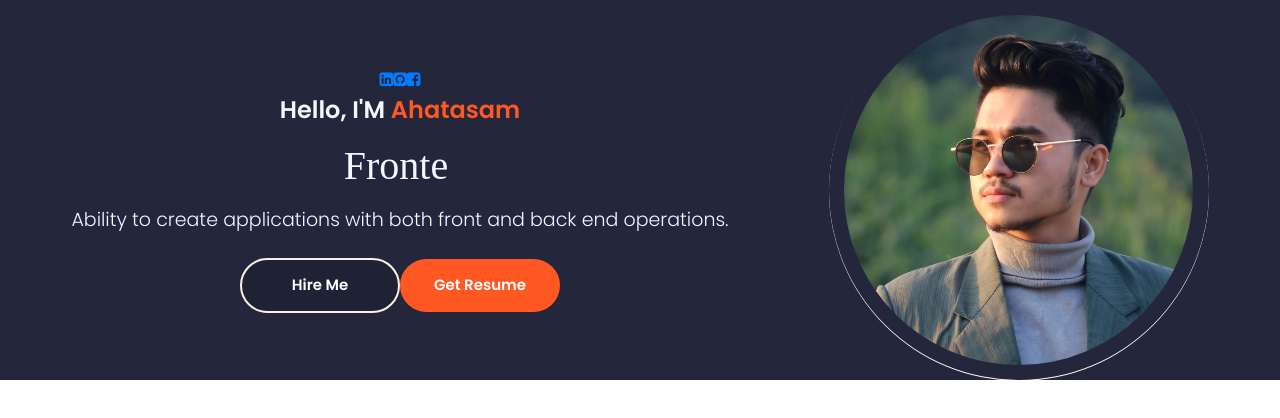
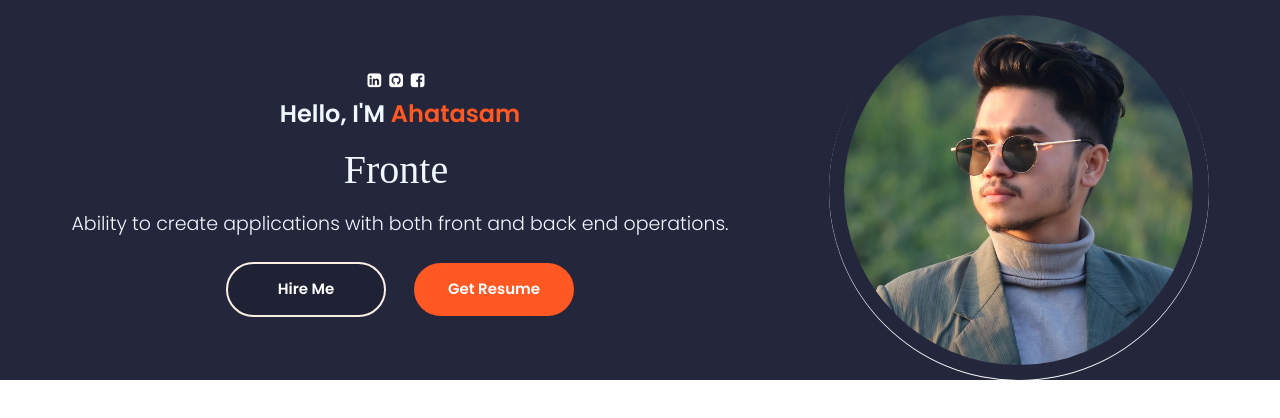
Before and after one commit to ahatasam2573/ahatasam-portfolio, a React (Create React App) app: page / in a window 1280 px wide. Shown: the top 418 px of the page. Built offline with nearby package versions, Linux system fonts and the light colour scheme; a web font is replaced by a local one.

Commit message:
icon style completed

```diff
--- a/src/Components/Home/Profile.css
+++ b/src/Components/Home/Profile.css
@@ -89,6 +89,9 @@
     margin: 5px 0 0 0;
     font-family: "Poppins Light";
   }
+  .profile-options .highlighted-btn{
+    margin: 0 0 0 28px;
+  }
 .profile-options .highlighted-btn:hover{
     margin: 0 0 0 28px;
     background-color: cornsilk;
@@ -111,5 +114,12 @@
     background-size: cover;
     border-radius: 50%;
     background-repeat: no-repeat;
-
 }
+.colz .colz-icon i{
+    color: white;
+    padding: 8px;
+    padding-left: 0px;
+}
+.colz .colz-icon i:hover{
+    transform: scale(1.5);
+}
--- a/src/Components/Home/Profile.js
+++ b/src/Components/Home/Profile.js
@@ -53,7 +53,7 @@ const Profile = () => {
                             </span>
                         </span>
                     </div>
-                    <div className="profile-option">
+                    <div className="profile-options">
                         <button className='btn primary-btn'>
                             Hire Me{" "}
                         </button>
```
